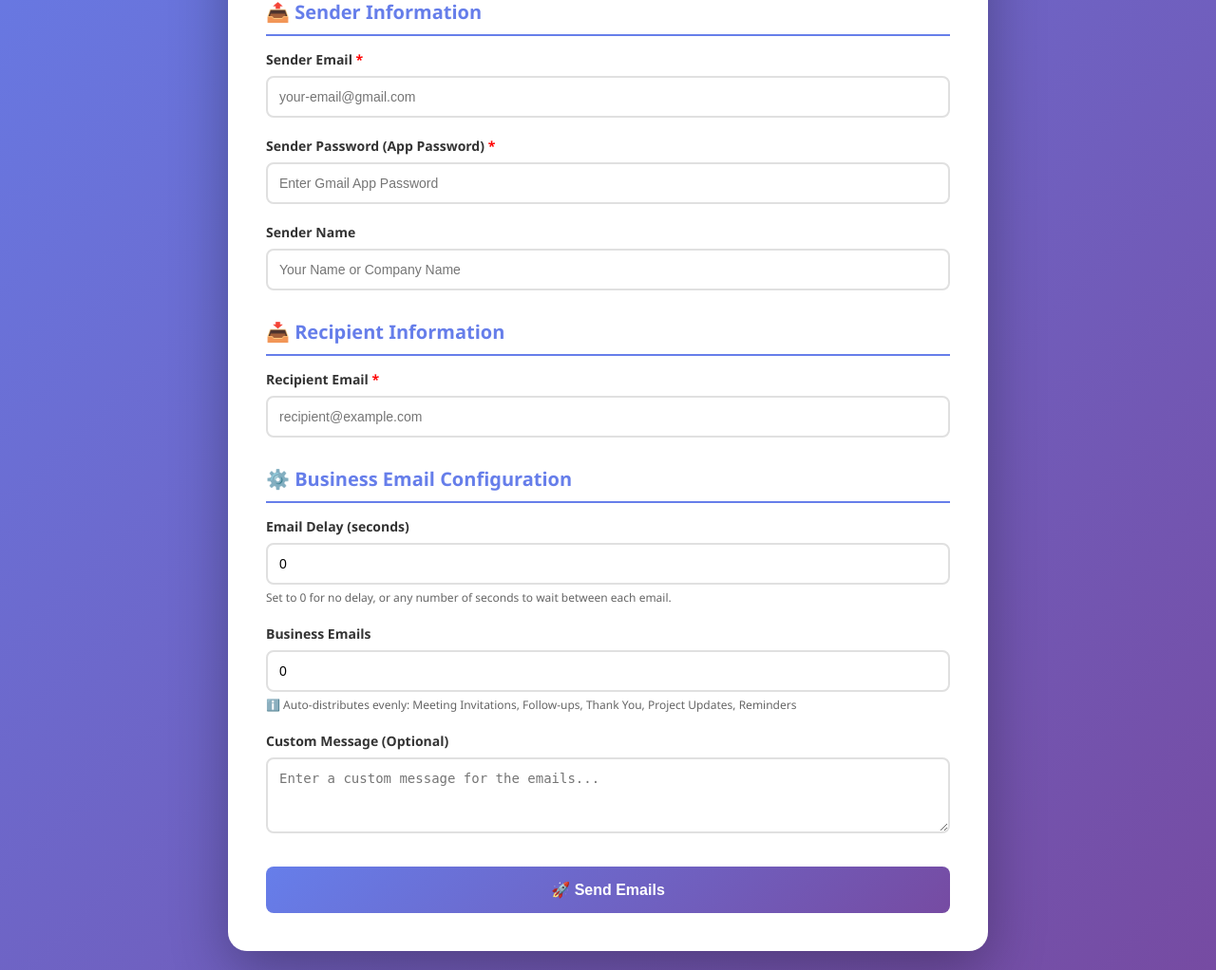
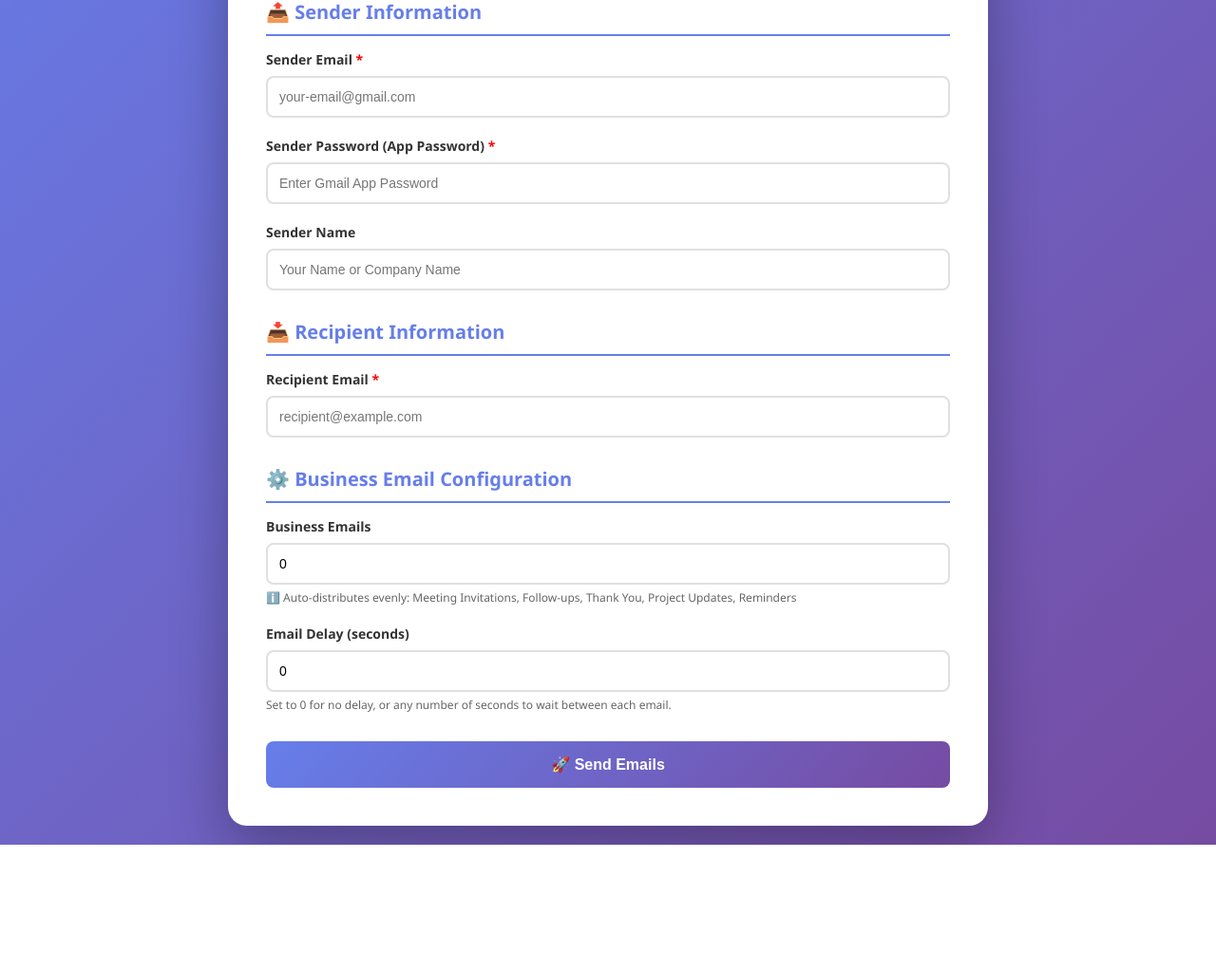
Before and after one commit to kesavarya23/Gptfy-send-email, a Flask app: page / in a window 1280 px wide. Shown: the part 319-1341 px from the top of the page at 95% size. After the commit the page ends 1209 px from the top, so only its background shows below. Run offline with Flask 3, Linux system fonts and the light colour scheme.

Commit message:
Remove custom message field, put Business Emails first then Delay
Made-with: Cursor

```diff
--- a/templates/index.html
+++ b/templates/index.html
@@ -376,13 +376,6 @@
                 <div class="form-section">
                     <h2>⚙️ Business Email Configuration</h2>
                     <div class="form-group">
-                        <label>Email Delay (seconds)</label>
-                        <input type="number" id="delay_seconds" min="0" value="0" placeholder="0">
-                        <small style="color: #666; font-size: 12px; display: block; margin-top: 5px;">
-                            Set to 0 for no delay, or any number of seconds to wait between each email.
-                        </small>
-                    </div>
-                    <div class="form-group">
                         <label>Business Emails</label>
                         <input type="number" id="num_business" min="0" value="0" placeholder="0">
                         <small style="color: #666; font-size: 12px; display: block; margin-top: 5px;">
@@ -390,8 +383,11 @@
                         </small>
                     </div>
                     <div class="form-group">
-                        <label>Custom Message (Optional)</label>
-                        <textarea id="custom_message" placeholder="Enter a custom message for the emails..."></textarea>
+                        <label>Email Delay (seconds)</label>
+                        <input type="number" id="delay_seconds" min="0" value="0" placeholder="0">
+                        <small style="color: #666; font-size: 12px; display: block; margin-top: 5px;">
+                            Set to 0 for no delay, or any number of seconds to wait between each email.
+                        </small>
                     </div>
                 </div>
 
@@ -451,8 +447,7 @@
                 sender_name: document.getElementById('sender_name').value,
                 recipient_email: document.getElementById('recipient_email').value,
                 num_business: parseInt(document.getElementById('num_business').value) || 0,
-                delay_seconds: parseInt(document.getElementById('delay_seconds').value) || 0,
-                custom_message: document.getElementById('custom_message').value
+                delay_seconds: parseInt(document.getElementById('delay_seconds').value) || 0
             };
 
             try {
```
